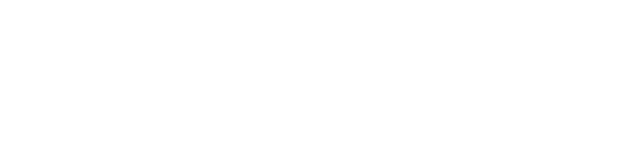
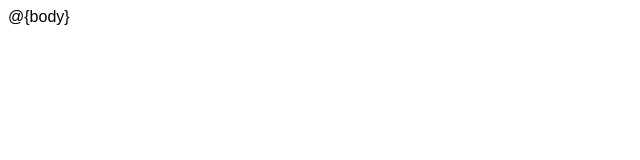
Before and after one commit to Joe-Collins-1986/love-sandwiches, a website: page views/layout.html in a window 1280 px wide. Shown: the full height of the page, 0-640 px from the left. Drawn offline with nearby package versions, Linux system fonts and the light colour scheme.

Commit message:
add back @{body}

```diff
--- a/views/layout.html
+++ b/views/layout.html
@@ -180,9 +180,7 @@
 
 <body>
     <main id="content-container">
-        <body>
-
-        </body>
+        @{body}
     </main>
 
 </body>
```
